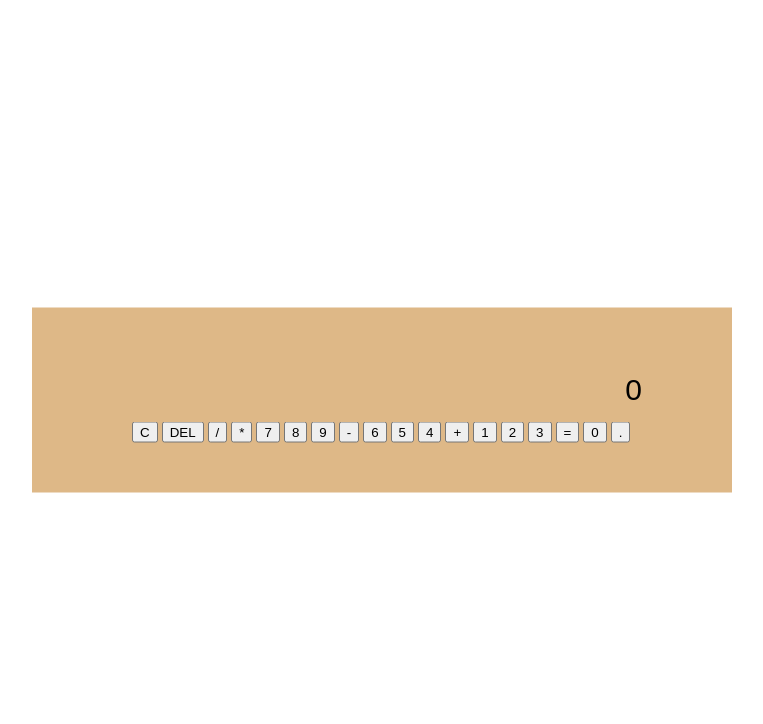
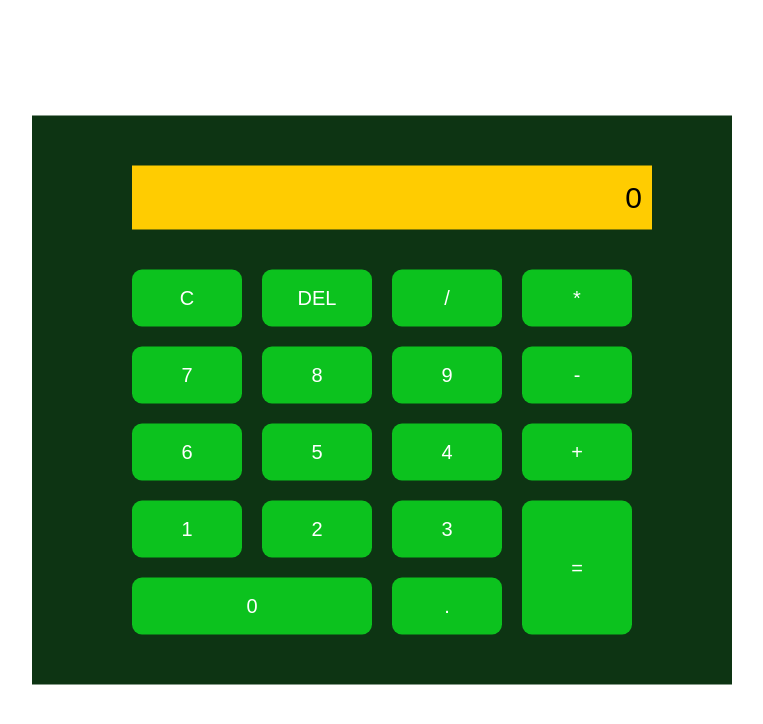
Before and after one commit to DemianDoru/Calculator, a plain HTML site: page index.html in a window 1280 px wide. Shown: the whole page, without its empty margins (258-1021 px from the left). Drawn offline with Linux system fonts and the light colour scheme.

Commit message:
others modif

```diff
--- a/index.html
+++ b/index.html
@@ -19,26 +19,26 @@
       <div class="buttons">
         <input type="button" value="C" id="clear-all" />
         <input type="button" value="DEL" id="clear-element" />
-        <input type="button" value="/" id="button-input" />
-        <input type="button" value="*" id="button-input" />
+        <input type="button" value="/" class="button-input" />
+        <input type="button" value="*" class="button-input" />
 
-        <input type="button" value="7" id="button-input" />
-        <input type="button" value="8" id="button-input" />
-        <input type="button" value="9" id="button-input" />
-        <input type="button" value="-" id="button-input" />
+        <input type="button" value="7" class="button-input" />
+        <input type="button" value="8" class="button-input" />
+        <input type="button" value="9" class="button-input" />
+        <input type="button" value="-" class="button-input" />
 
-        <input type="button" value="6" id="button-input" />
-        <input type="button" value="5" id="button-input" />
-        <input type="button" value="4" id="button-input" />
-        <input type="button" value="+" id="button-input" />
+        <input type="button" value="6" class="button-input" />
+        <input type="button" value="5" class="button-input" />
+        <input type="button" value="4" class="button-input" />
+        <input type="button" value="+" class="button-input" />
 
-        <input type="button" value="1" id="button-input" />
-        <input type="button" value="2" id="button-input" />
-        <input type="button" value="3" id="button-input" />
+        <input type="button" value="1" class="button-input" />
+        <input type="button" value="2" class="button-input" />
+        <input type="button" value="3" class="button-input" />
 
         <input type="button" value="=" id="equals" />
-        <input type="button" value="0" id="button-input" />
-        <input type="button" value="." id="button-input" />
+        <input type="button" value="0" class="button-input" />
+        <input type="button" value="." class="button-input" />
       </div>
     </div>
     <script src="main.js"></script>
--- a/main.js
+++ b/main.js
@@ -0,0 +1,59 @@
+let equal_pressed = 0;
+
+// i can access all buttons without C and DEL
+let buttonInput = document.querySelectorAll('.button-input');
+
+// i can access input, equal, clear-all, clear-element
+let input = document.getElementById('input');
+let equal = document.getElementById('equals');
+let clearAll = document.getElementById('clear-all');
+let clearElement = document.getElementById('clear-element');
+
+window.onload = () => {
+  input.value = '';
+};
+
+//Access each class using forEach
+buttonInput.forEach((button_id) => {
+  button_id.addEventListener('click', () => {
+    if (equal_pressed == 1) {
+      input.value = '';
+      equal_pressed = 0;
+    }
+    //display text content of each button
+    input.value += button_id.value;
+  });
+});
+
+//Solve the user's input when clicked on equal sign
+equal.addEventListener('click', () => {
+  equal_pressed = 1;
+  let inp_val = input.value;
+  try {
+    //evaluate user's input
+    let solution = eval(inp_val);
+    //True for natural numbers
+    //false for decimals
+    if (Number.isInteger(solution)) {
+      input.value = solution;
+      console.log(solution);
+    } else {
+      input.value = solution.toFixed(1);
+      console.log(solution);
+    }
+  } catch (err) {
+    //If user has entered invalid input
+    alert('Invalid Input');
+  }
+});
+
+//Clear Whole Input
+clearAll.addEventListener('click', () => {
+  input.value = '';
+  console.log(clearAll);
+});
+//Erase Single Digit
+clearElement.addEventListener('click', () => {
+  input.value = input.value.substr(0, input.value.length - 1);
+  console.log(clearElement);
+});
--- a/style.css
+++ b/style.css
@@ -1,6 +1,6 @@
 .calculator {
   width: 500px;
-  background-color: burlywood;
+  background-color: rgb(13, 52, 19);
   position: absolute;
   top: 50%;
   left: 50%;
@@ -15,11 +15,32 @@
   width: 100%;
   padding: 15px 10px;
   text-align: right;
-  background-color: transparent;
+  background-color: rgb(255, 204, 1);
   border: none;
   color: #ffffff;
   font-size: 30px;
 }
 .display input::placeholder {
-  color: black;
+  color: rgb(0, 0, 0);
 }
+.buttons {
+  display: grid;
+  grid-template-columns: 1fr 1fr 1fr 1fr;
+  gap: 20px;
+  margin-top: 40px;
+}
+.buttons input {
+  font-size: 20px;
+  padding: 17px;
+  border: none;
+  background: rgb(12, 194, 30);
+  color: #ffffff;
+  cursor: pointer;
+  border-radius: 10px;
+}
+#equals {
+  grid-row: span 2;
+}
+input[type='button'][value='0'] {
+  grid-column: span 2;
+}
```
